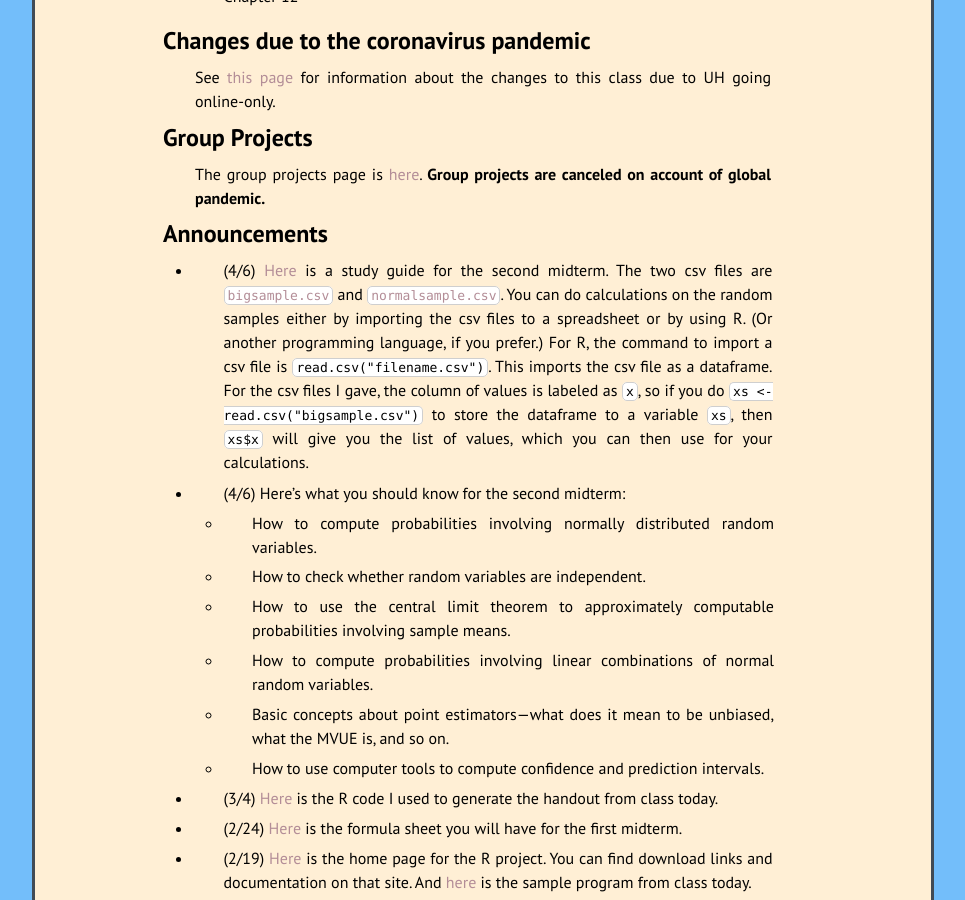
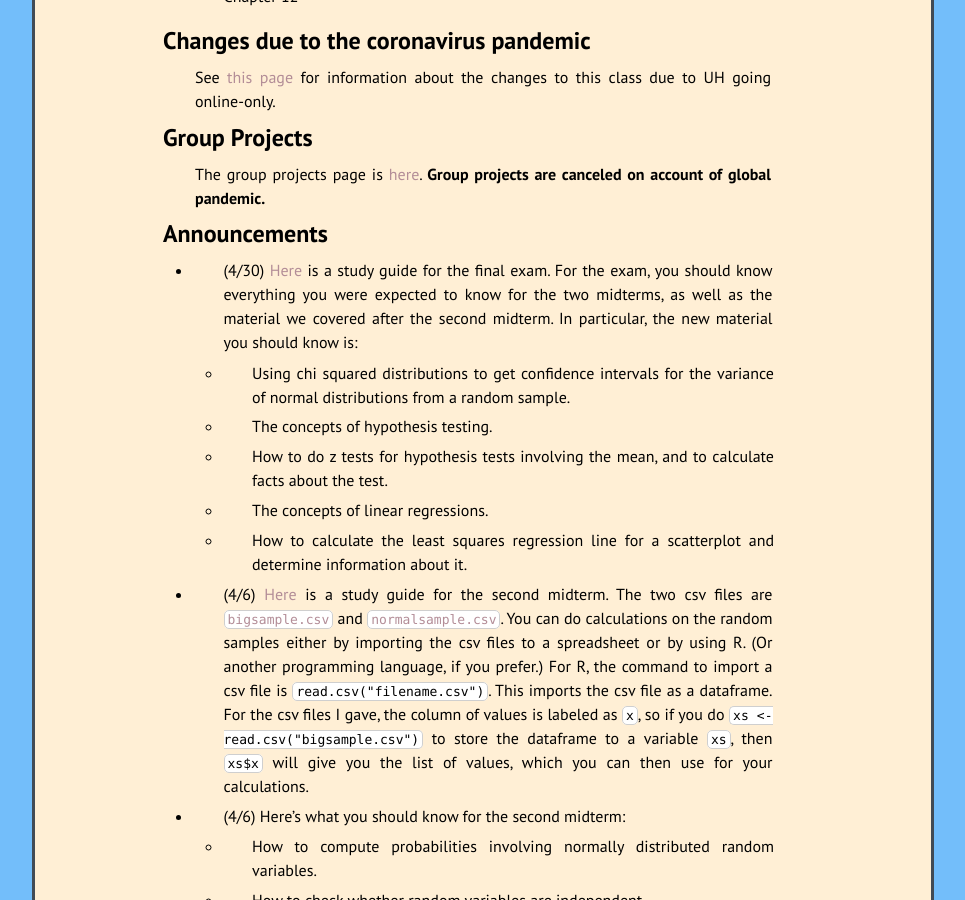
Before and after one commit to kamerynjw/kamerynjw.github.io, a Jekyll site: the page built from teaching/2020/math372.md, in a window 1280 px wide and 900 px high, scrolled down 613 px. Shown: the whole window, without its empty margins (157-1122 px from the left). Built offline with Jekyll 4.4.1, drawn with Linux system fonts in a browser that asks for light colours; nearby versions of some CDN libraries; formulas are drawn with MathJax 3.

Commit message:
final study guide dun dun duhhh

```diff
--- a/teaching/2020/math372.md
+++ b/teaching/2020/math372.md
@@ -43,6 +43,18 @@ The group projects page is [here]({{ page.url }}group-project/). **Group project
 
 Announcements
 -------------
+
+* (4/30) [Here]({{ page.url }}sg.pdf) is a study guide for the final exam. For the exam, you should know everything you were expected to know for the two midterms, as well as the material we covered after the second midterm. In particular, the new material you should know is:
+
+    * Using chi squared distributions to get confidence intervals for the variance of normal distributions from a random sample.
+
+	* The concepts of hypothesis testing.
+
+	* How to do z tests for hypothesis tests involving the mean, and to calculate facts about the test.
+
+	* The concepts of linear regressions.
+
+	* How to calculate the least squares regression line for a scatterplot and determine information about it.
 
 * (4/6) [Here]({{ page.url }}sg2.pdf) is a study guide for the second midterm. The two csv files are [`bigsample.csv`]({{ page.url }}bigsample.csv) and [`normalsample.csv`]({{ page.url }}normalsample.csv). You can do calculations on the random samples either by importing the csv files to a spreadsheet or by using R. (Or another programming language, if you prefer.) For R, the command to import a csv file is `read.csv("filename.csv")`. This imports the csv file as a dataframe. For the csv files I gave, the column of values is labeled as `x`, so if you do `xs <- read.csv("bigsample.csv")` to store the dataframe to a variable `xs`, then `xs$x` will give you the list of values, which you can then use for your calculations.
 
```
Also changed, not shown: 1 other file.
